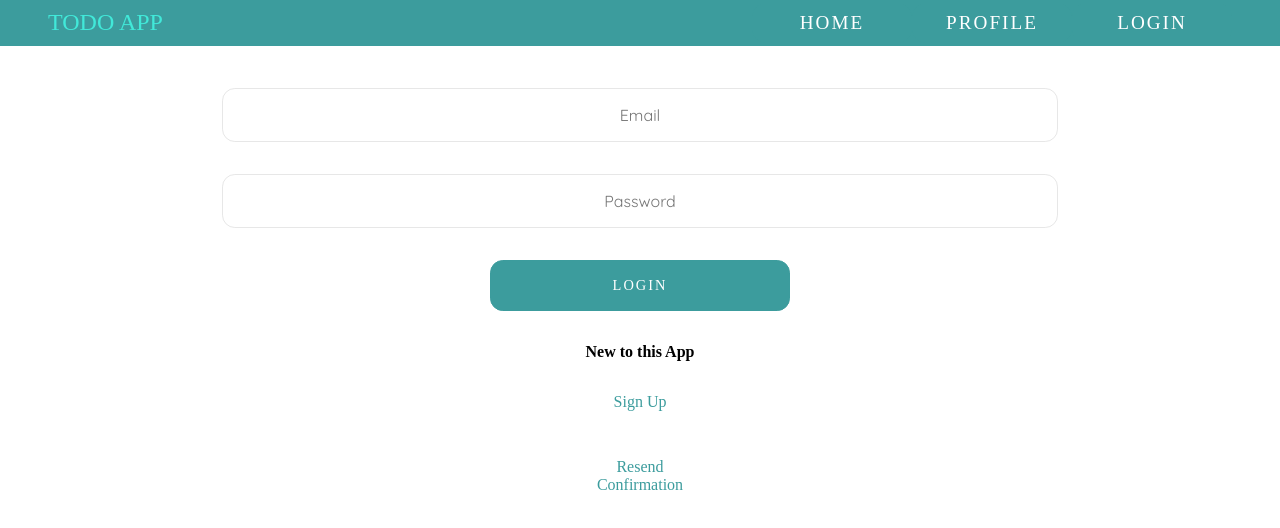
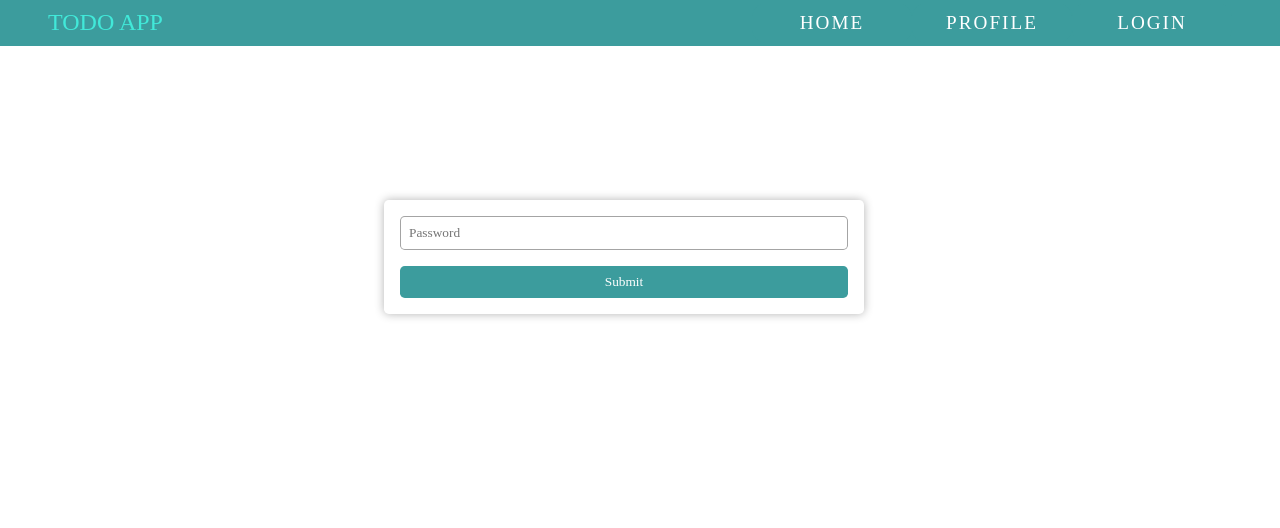
Before and after one commit to vikram110703/toDoList-react, a React (Vite) app: page /resetpassword/1 in a window 1280 px wide. Shown: the top 528 px of the page. Built offline with nearby package versions, Linux system fonts and the light colour scheme; no server answers.

Commit message:
forgot password paze  added

```diff
--- a/src/App.jsx
+++ b/src/App.jsx
@@ -9,6 +9,7 @@ import { Toaster } from "react-hot-toast";
 import { useContext, useEffect } from "react";
 import axios from "axios";
 import { Context, server } from "./main";
+import ResetPassword from "./pages/ResetPassword";
 
 
 function App() {
@@ -42,6 +43,7 @@ function App() {
         <Route path="/profile" element={<Profile />} />
         <Route path="/verify" element={<Verify />} />
         <Route path="/Register" element={<Register />} />
+        <Route path="/resetpassword/:token" element={<ResetPassword />} />
         <Route path="/*" element={<Login />} />
       </Routes>
       <Toaster
--- a/src/main.jsx
+++ b/src/main.jsx
@@ -4,10 +4,10 @@ import App from "./App";
 import "./styles/app.scss";
 import { createContext } from "react";
 
-export const server = "https://shy-jade-drill-suit.cyclic.app/api/v1";
+// export const server = "https://shy-jade-drill-suit.cyclic.app/api/v1";
 
 // for loclahost :
-// export const server = "http://localhost:5000/api/v1";
+export const server = "http://localhost:5000/api/v1";
 
 
 export const Context = createContext({ isAuthenticated: false });
--- a/src/pages/Login.jsx
+++ b/src/pages/Login.jsx
@@ -15,7 +15,7 @@ const Login = () => {
   const [showConfirmationForm, setShowConfirmationForm] = useState(false);
   const [blurBackground, setBlurBackground] = useState(false);
   const [newEmail, setNewEmail] = useState("");
-
+  const [path,setPath]=useState('');
 
   const submitHandler = async (e) => {
     e.preventDefault();
@@ -54,7 +54,8 @@ const Login = () => {
     }
   };
 
-  const openConfirmationForm = () => {
+  const openConfirmationForm = (newPath) => {
+    setPath(newPath);
     setShowConfirmationForm(true);
     setBlurBackground(true);
   };
@@ -74,7 +75,7 @@ const Login = () => {
     try {
 
       const { data } = await axios.post(
-        `${server}/users/resendConfirmationEmail`,
+        `${server}/users/${path}`,
         {
           newEmail,
         },
@@ -129,13 +130,17 @@ const Login = () => {
           <Link to="/register">Sign Up</Link>
         </form>
         <div className="resendBtn-Container">
-          <button className="resendEmail" onClick={openConfirmationForm} >Resend Confirmation</button>
+          <button className="resendEmail" onClick={()=>openConfirmationForm('resendConfirmationEmail')} >Resend Confirmation</button>
+          <button className="forgotPassword" onClick={()=>openConfirmationForm('forgotPassword')} >Forgot Password </button>
         </div>
       </section>
       {showConfirmationForm && (
         <div className="confirmation-form-container">
           <form className="confirmation-form" onSubmit={handleConfirmationSubmit}>
-            <h2>Resend Confirmation Email</h2>
+           {path==='resendConfirmationEmail'?<h2> Resend Confirmation Email</h2>
+           :<h2>Reset Password </h2>
+           }
+
             <input
               type="email"
               placeholder="Enter Email"
--- /dev/null
+++ b/src/pages/ResetPassword.jsx
@@ -0,0 +1,68 @@
+import React, { useContext, useEffect, useState } from "react";
+import { useParams } from "react-router-dom";
+import axios from "axios";
+import { Context, server } from "../main";
+import Loader from "../components/Loader";
+import { toast } from "react-hot-toast";
+
+import '../styles/resetPassword.scss';
+
+const ResetPassword = () => {
+
+    const { loading, setLoading } = useContext(Context);
+    const { token } = useParams();
+    const [password, setPassword] = useState('');
+
+    const submitHandler = async (e) => {
+        e.preventDefault();
+        setLoading(true);
+        // console.log(token);
+        try {
+            const { data } = await axios.put(`${server}/users/resetpassword/${token}`,
+                { password },
+                {
+                    headers: {
+                        "Content-Type": "application/json",
+                    },
+                    withCredentials: true,
+                }
+            );
+            setTimeout(() => {
+                setPassword("");
+                toast.success(data.message);
+                setLoading(false);
+            }, 300); // Delay of 0.3 second
+
+        } catch (error) {
+            setTimeout(() => {
+                setPassword("");
+                toast.error(error.response.data.message);
+                setLoading(false);
+            }, 300);
+
+        }
+    };
+
+    if (loading) {
+        return <Loader />;
+    }
+
+    return (
+        <section className="resetPassContainer" >
+            <form onSubmit={submitHandler}>
+                <input
+                    type="password"
+                    required
+                    placeholder="Password"
+                    value={password}
+                    onChange={(e) => setPassword(e.target.value)}
+                />
+                <button disabled={loading} type="submit">
+                    Submit
+                </button>
+            </form>
+        </section>
+    );
+};
+
+export default ResetPassword;
--- a/src/styles/login.scss
+++ b/src/styles/login.scss
@@ -37,7 +37,7 @@
       align-items: flex-end;
       justify-content: center;
 
-      .resendEmail {
+      .resendEmail ,.forgotPassword{
         width: fit-content;
         padding: 5px;
         background-color: $color2;
--- /dev/null
+++ b/src/styles/resetPassword.scss
@@ -0,0 +1,64 @@
+@import "features";
+
+.resetPassContainer {
+    width: min(70%, 30rem);
+    max-height: 40vh;
+    // border:2px solid black;
+    position: fixed;
+    border-radius: 0.3rem;
+    left: 30%;
+    top: 25%;
+    box-shadow: $shadow;
+
+    form {
+        display: flex;
+        flex-direction: column;
+        padding: 1rem;
+
+        input {
+            padding: 0.5rem;
+            margin-bottom: 1rem;
+            outline: none;
+            border: 1px solid rgba(18, 18, 18, 0.381);
+            border-radius: 0.3rem;
+
+            &:hover {
+                box-shadow: $shadow;
+            }
+        }
+
+        button {
+            padding: 0.5rem;
+            background-color: rgba(247, 204, 204, 0.807);
+            background-color: $color3;
+            border-radius: 0.3rem;
+            color: $color2;
+            border: none;
+
+            &:hover {
+                box-shadow: $shadow;
+                cursor: pointer;
+            }
+        }
+
+    }
+
+}
+
+@media (width<=728px) {
+    .resetPassContainer {
+        left:18%;
+    }
+}
+@media (width<=500px) {
+    .resetPassContainer {
+        left: 2rem;
+        width: (85%);
+        box-shadow: none;
+        form{
+            input{
+                width:100%;
+            }
+        }
+    }
+}
```
